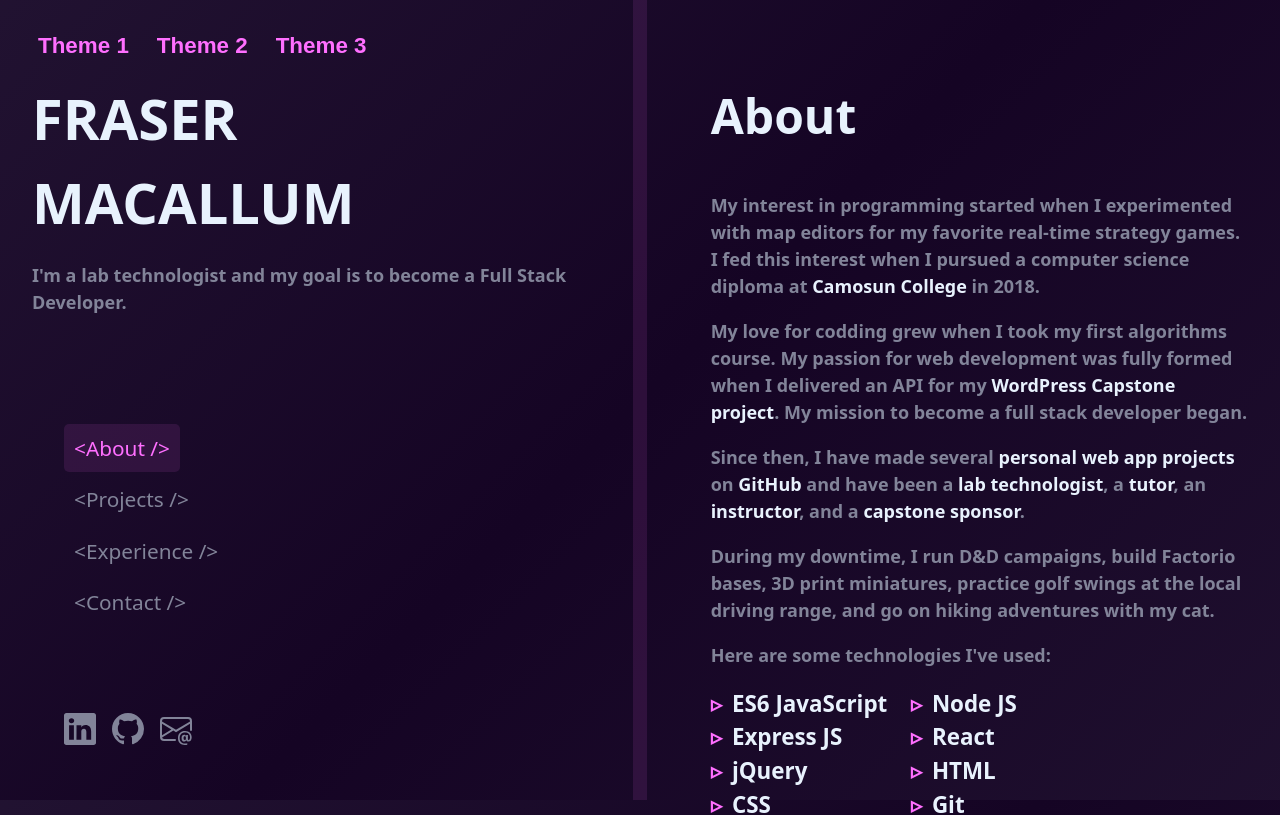
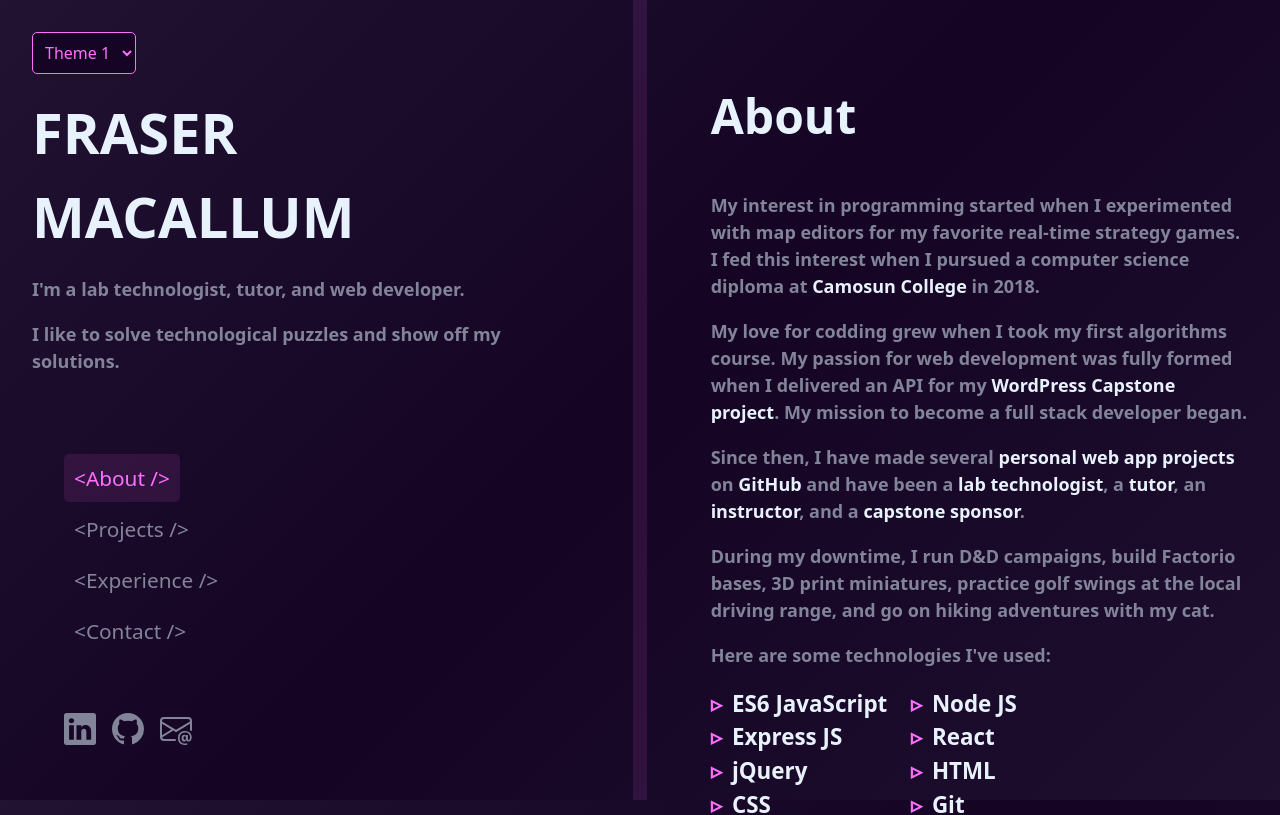
Before and after one commit to frayfray248/fraser-portfolio-v3, a Next.js app: page / in a window 1280 px wide. Shown: the top 815 px of the page. Built offline with nearby package versions, Linux system fonts and the light colour scheme.

Commit message:
theme drop down menu

```diff
--- /dev/null
+++ b/src/app/components/DropDown.js
@@ -0,0 +1,50 @@
+// modules
+import styled from 'styled-components'
+
+const StyledSelect = styled.select`
+    border: 1px solid ${props => props.theme.colors.highlight};
+    border-radius: 5px;
+    padding: 0.5rem;
+    font-size: 1rem;
+    font-family: inherit;
+    font-weight: 500;
+    color: ${props => props.theme.colors.highlight};
+    background: ${props => props.theme.colors.mainBackground};
+    cursor: pointer;
+    transition: all 0.2s ease-in-out;
+
+    &:hover {
+        border: 1px solid ${props => props.theme.colors.highlight};
+    }
+
+    &:focus {
+        outline: none;
+        border: 1px solid ${props => props.theme.colors.highlight};
+    }
+
+`
+
+const StyledOption = styled.option`
+    color: ${props => props.theme.colors.highlight};
+    background: ${props => props.theme.colors.mainBackground};
+    font-size: 1rem;
+    font-family: inherit;
+    font-weight: 500;
+    cursor: pointer;
+    transition: all 0.2s ease-in-out;
+
+`
+
+export const Option = ({ value, children }) => {
+    return (
+        <StyledOption value={value}>{children}</StyledOption>
+    )
+}
+
+export const Select = ({ changeHandler, children}) => {
+    return (
+        <StyledSelect onChange={changeHandler}>
+            {children}
+        </StyledSelect>
+    )
+}
--- a/src/app/components/Link.js
+++ b/src/app/components/Link.js
@@ -29,7 +29,7 @@ const StyledContainer = styled.div`
 `
 
 const ProfilePicture = ({ href, text }) => (
-    <StyledContainer><StyledLink href={href} >{text}</StyledLink></StyledContainer>
+    <StyledContainer><StyledLink href={href}  target="_blank">{text}</StyledLink></StyledContainer>
 )
 
 export default ProfilePicture
--- a/src/app/components/header/Header.js
+++ b/src/app/components/header/Header.js
@@ -11,6 +11,7 @@ import Button from '../button/Button'
 import Nav from '../layout/Nav'
 import SocialMediaLinks from '../SocialMediaLinks'
 import ProfilePicture from '../ProfilePicture'
+import { Select, Option} from '../DropDown'
 
 // config
 import { singleColumnMaxWidth, singleColumnMaxHeight } from '@/app/config/config'
@@ -75,18 +76,27 @@ const StyledSocialMediaLinks = styled(SocialMediaLinks)`
 `
 
 const Header = ({ themeButtonHandler, activeSection }) => {
+
+    const themes = [mainTheme, secTheme, tertTheme]
+
+    const selectHandler = (e) => {
+        themeButtonHandler(themes[e.target.selectedIndex])
+    }
+
     return (
         <StyledHeader>
             <div>
-                <ButtonContainer>
-                    <Button handler={() => themeButtonHandler(mainTheme)} text="Theme 1" />
-                    <Button handler={() => themeButtonHandler(secTheme)} text="Theme 2" />
-                    <Button handler={() => themeButtonHandler(tertTheme)} text="Theme 3" />
-                </ButtonContainer>
+                <Select changeHandler={selectHandler}>
+                    {themes.map((theme, index) => {
+                        return (
+                            <Option key={index}>Theme {index + 1}</Option>
+                        )})}
+                </Select>
 
 
                 <StyledHeaderTitle>FRASER MACALLUM</StyledHeaderTitle>
-                <p>I'm a lab technologist and my goal is to become a Full Stack Developer.</p>
+                <p>I'm a lab technologist, tutor, and web developer.</p>
+                <p>I like to solve technological puzzles and show off my solutions.</p>
 
             </div>
             <Nav activeSection={activeSection} />
--- a/src/app/components/sections/Experience.js
+++ b/src/app/components/sections/Experience.js
@@ -56,8 +56,8 @@ const Projects = () => {
                 ]}
             />
             <ButtonContainer>
-                <Link href='/resume.pdf' text="See Full Résumé" />
-                <Link href='https://www.superprof.ca/post-secondary-technologies-lab-assistant-with-year-diploma-information-technology-tutor-students-with-lab-and-course-work.html' text="Superprof Profile" />
+                <Link href='/resume.pdf' text="See Full Résumé"/>
+                <Link href='https://www.superprof.ca/post-secondary-technologies-lab-assistant-with-year-diploma-information-technology-tutor-students-with-lab-and-course-work.html' text="Superprof Profile"/>
             </ButtonContainer>
         </Section>
     )
```
